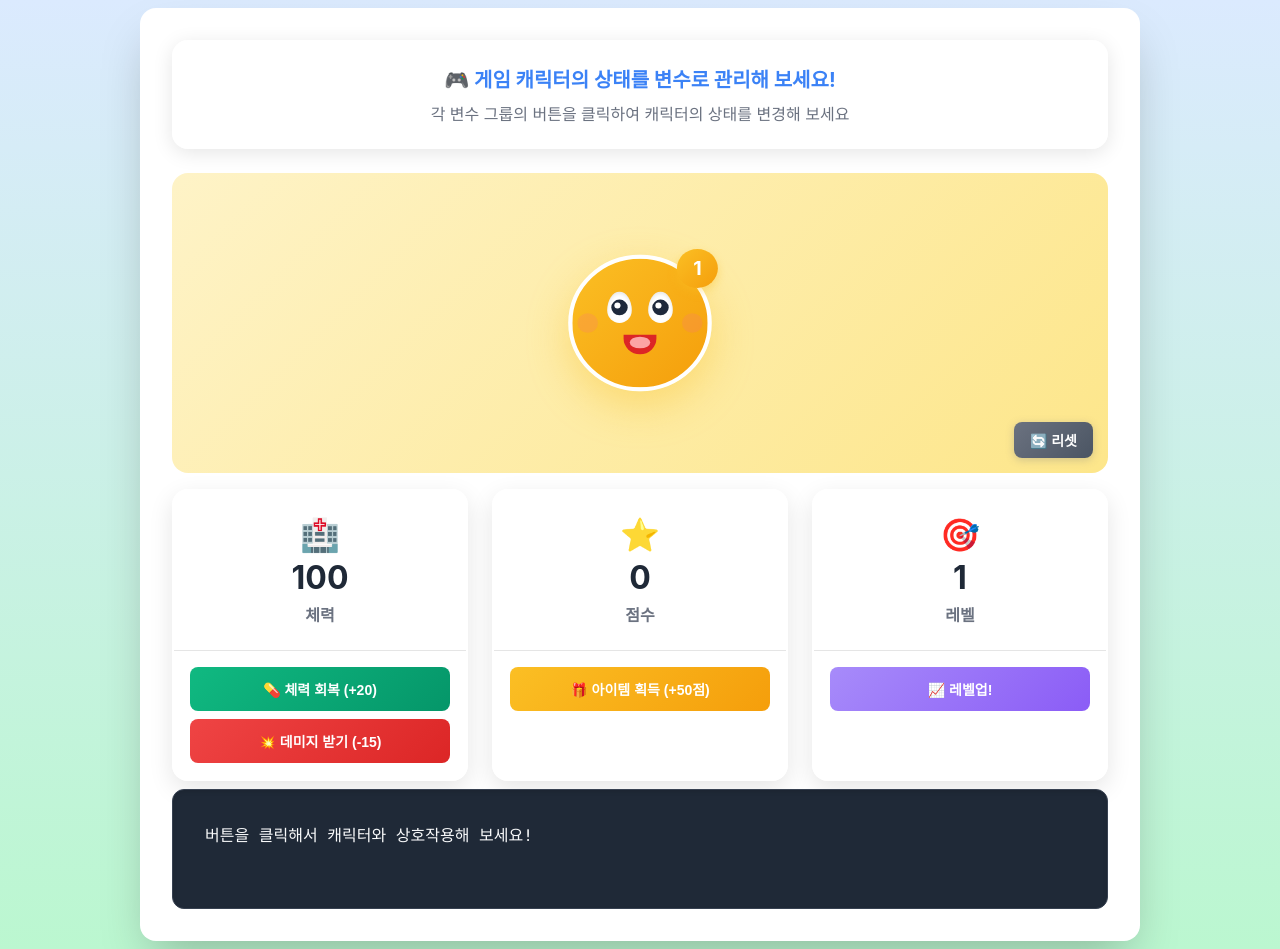
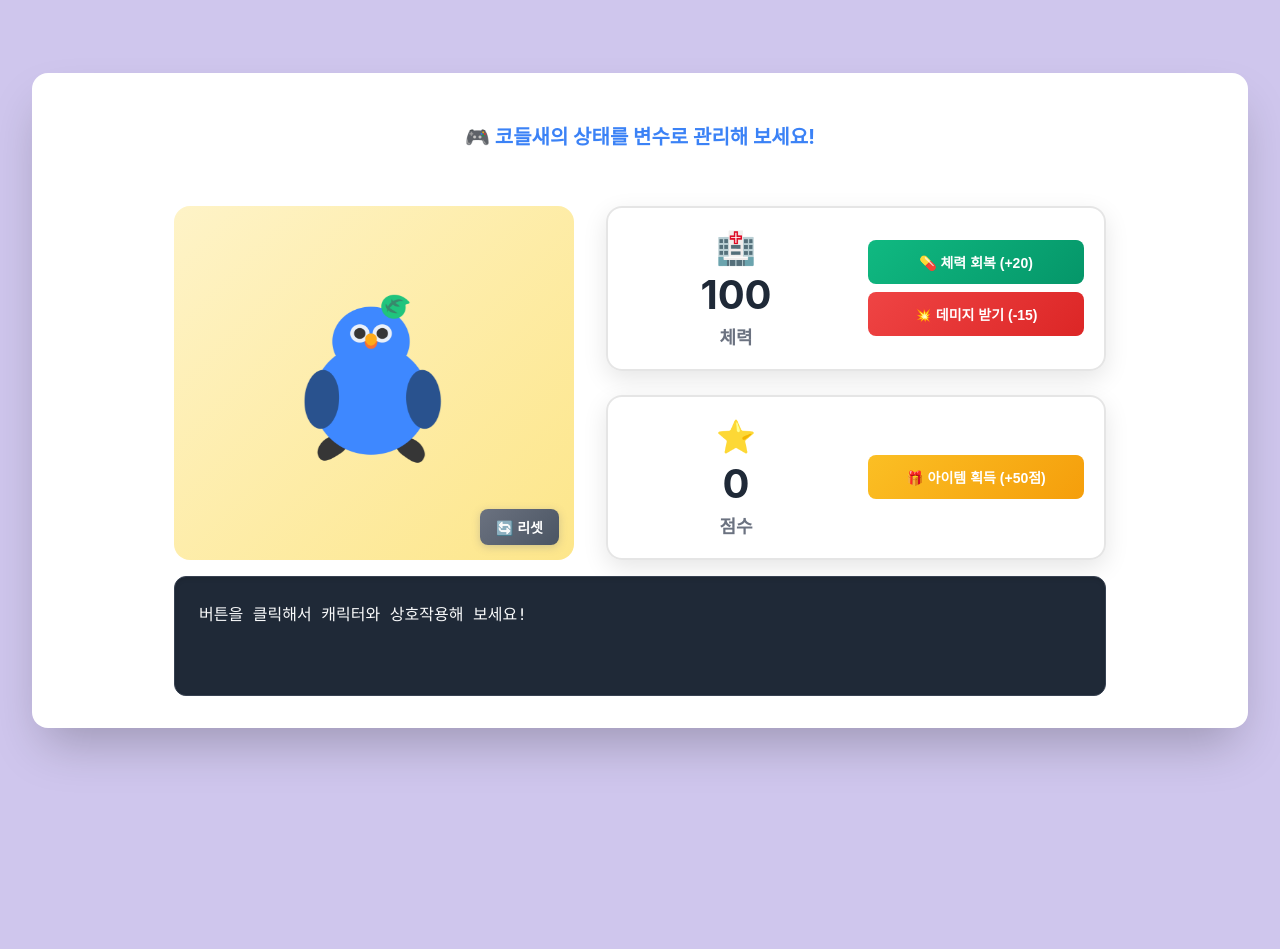
Before and after one commit to leehj002/entry, a plain HTML site: page docs/variable.html in a window 1280 px wide. After the commit the page ends 800 px from the top, so only its background shows below. Drawn offline with nearby package versions, Linux system fonts and the light colour scheme.

Commit message:
코들새로 수정 1600*1000 사이즈로 변경

```diff
--- a/docs/variable.html
+++ b/docs/variable.html
@@ -13,13 +13,18 @@
 
         body {
             font-family: -apple-system, BlinkMacSystemFont, 'Segoe UI', Roboto, 'Helvetica Neue', Arial, sans-serif;
-            background: linear-gradient(to bottom, #dbeafe, #bbf7d0);
+            background: #cfc6ed;
             min-height: 100vh;
-            padding: 0.5rem;
+            margin: 0;
+            padding: 2rem;
+            display: flex;
+            align-items: center;
+            justify-content: center;
         }
 
         .container {
-            max-width: 1000px;
+            max-width: 1600px;
+            width: 100%;
             margin: 0 auto;
         }
 
@@ -42,20 +47,25 @@
             background: white;
             border-radius: 1rem;
             box-shadow: 0 25px 50px -12px rgba(0, 0, 0, 0.25);
-            overflow: hidden;
             padding: 2rem;
+            display: flex;
+            flex-direction: column;
+            gap: 1rem;
+            align-items: center;
         }
 
         .game-layout {
             display: flex;
-            flex-direction: column;
-            gap: 1rem;
+            flex-direction: row;
+            gap: 2rem;
+            align-items: stretch;
         }
 
         .variable-panel {
-            display: grid;
-            grid-template-columns: repeat(3, 1fr);
+            display: flex;
+            flex-direction: column;
             gap: 1.5rem;
+            min-width: 500px;
         }
 
         .variable-group {
@@ -63,23 +73,27 @@
             backdrop-filter: blur(10px);
             border-radius: 1rem;
             box-shadow: 0 8px 25px rgba(0, 0, 0, 0.1);
-            border: 2px solid rgba(255, 255, 255, 0.8);
+            border: 2px solid rgba(0, 0, 0, 0.1);
             overflow: hidden;
             transition: all 0.3s ease;
+            display: flex;
+            flex-direction: row;
+            align-items: center;
+            padding: 1.25rem;
         }
 
         .variable-stat {
-            padding: 1.5rem;
             text-align: center;
             pointer-events: none;
-            border-bottom: 1px solid rgba(0, 0, 0, 0.1);
+            flex: 1;
         }
 
         .variable-buttons {
-            padding: 1rem;
+            padding: 0 0 0 1.5rem;
             display: flex;
             flex-direction: column;
             gap: 0.5rem;
+            flex: 1;
         }
 
         .variable-buttons .mini-btn {
@@ -130,7 +144,7 @@
         }
 
         .stat-value {
-            font-size: 2rem;
+            font-size: 2.5rem;
             font-weight: 700;
             color: #1f2937;
             line-height: 1;
@@ -138,13 +152,16 @@
         }
 
         .stat-label {
-            font-size: 1rem;
+            font-size: 1.125rem;
             color: #6b7280;
             font-weight: 600;
         }
 
         .character-area {
             position: relative;
+            display: flex;
+            flex-direction: column;
+            flex: 1;
         }
 
         .game-controls {
@@ -231,14 +248,15 @@
         .result-area {
             background: #1f2937;
             color: #f9fafb;
-            padding: 2rem;
+            padding: 1.5rem;
             border-radius: 0.75rem;
-            margin: 0.5rem 0 0 0;
+            margin: 0;
             font-family: 'SF Mono', Monaco, 'Cascadia Code', 'Roboto Mono', Consolas, 'Courier New', monospace;
             min-height: 120px;
             border: 1px solid #374151;
             box-shadow: inset 0 2px 4px rgba(0, 0, 0, 0.1);
             position: relative;
+            width: 932px;
         }
 
         .helper-character {
@@ -380,7 +398,8 @@
         /* Character styles */
         #character-container {
             position: relative;
-            height: 300px;
+            width: 400px;
+            flex: 1;
             display: flex;
             justify-content: center;
             align-items: center;
@@ -446,8 +465,8 @@
 
         .character {
             position: relative;
-            width: 140px;
-            height: 140px;
+            width: 200px;
+            height: 200px;
             cursor: pointer;
             transition: filter 0.3s ease;
         }
@@ -456,13 +475,15 @@
             position: absolute;
             width: 100%;
             height: 100%;
-            background: linear-gradient(135deg, #fbbf24, #f59e0b);
-            border-radius: 50%;
             display: flex;
             align-items: center;
             justify-content: center;
-            box-shadow: 0 15px 40px rgba(251, 191, 36, 0.4);
-            border: 4px solid #fff;
+        }
+
+        .character-image {
+            width: 100%;
+            height: 100%;
+            object-fit: contain;
         }
 
         .character-face {
@@ -638,12 +659,9 @@
 <body>
     <div class="container">
         <div class="variable-game">
-            <div class="instruction-area" style="text-align: center; margin-bottom: 1.5rem; padding: 1.5rem; background: rgba(255, 255, 255, 0.8); border-radius: 1rem; box-shadow: 0 4px 20px rgba(0, 0, 0, 0.1);">
+            <div class="instruction-area" style="text-align: center; margin-bottom: 1rem; padding: 1rem;">
                 <div style="color: #3b82f6; font-weight: 700; font-size: 1.25rem; margin-bottom: 0.5rem;">
-                    🎮 게임 캐릭터의 상태를 변수로 관리해 보세요!
-                </div>
-                <div style="color: #6b7280; font-size: 1rem;">
-                    각 변수 그룹의 버튼을 클릭하여 캐릭터의 상태를 변경해 보세요
+                    🎮 코들새의 상태를 변수로 관리해 보세요!
                 </div>
             </div>
 
@@ -654,20 +672,7 @@
 
                         <div class="character" id="gameCharacter">
                             <div class="character-body">
-                                <div class="character-face">
-                                    <div class="character-eyes">
-                                        <div class="eye">
-                                            <div class="pupil"></div>
-                                        </div>
-                                        <div class="eye">
-                                            <div class="pupil"></div>
-                                        </div>
-                                    </div>
-                                    <div class="character-mouth"></div>
-                                </div>
-                                <div class="character-cheeks cheek-left"></div>
-                                <div class="character-cheeks cheek-right"></div>
-                                <div class="level-badge" id="levelBadge">1</div>
+                                <img src="https://raw.githubusercontent.com/leehj002/entry/main/%EC%BD%94%EB%93%A4%20%EC%BA%90%EB%A6%AD%ED%84%B0-07.png" alt="캐릭터" class="character-image">
                             </div>
                         </div>
                     </div>
@@ -700,19 +705,6 @@
                         <div class="variable-buttons">
                             <button class="mini-btn score" onclick="executeSpecificAction('score')">
                                 🎁 아이템 획득 (+50점)
-                            </button>
-                        </div>
-                    </div>
-
-                    <div class="variable-group">
-                        <div class="variable-stat" id="levelStat">
-                            <span class="stat-icon">🎯</span>
-                            <div class="stat-value" id="levelValue">1</div>
-                            <div class="stat-label">레벨</div>
-                        </div>
-                        <div class="variable-buttons">
-                            <button class="mini-btn levelup" onclick="executeSpecificAction('levelup')">
-                                📈 레벨업!
                             </button>
                         </div>
                     </div>
```
